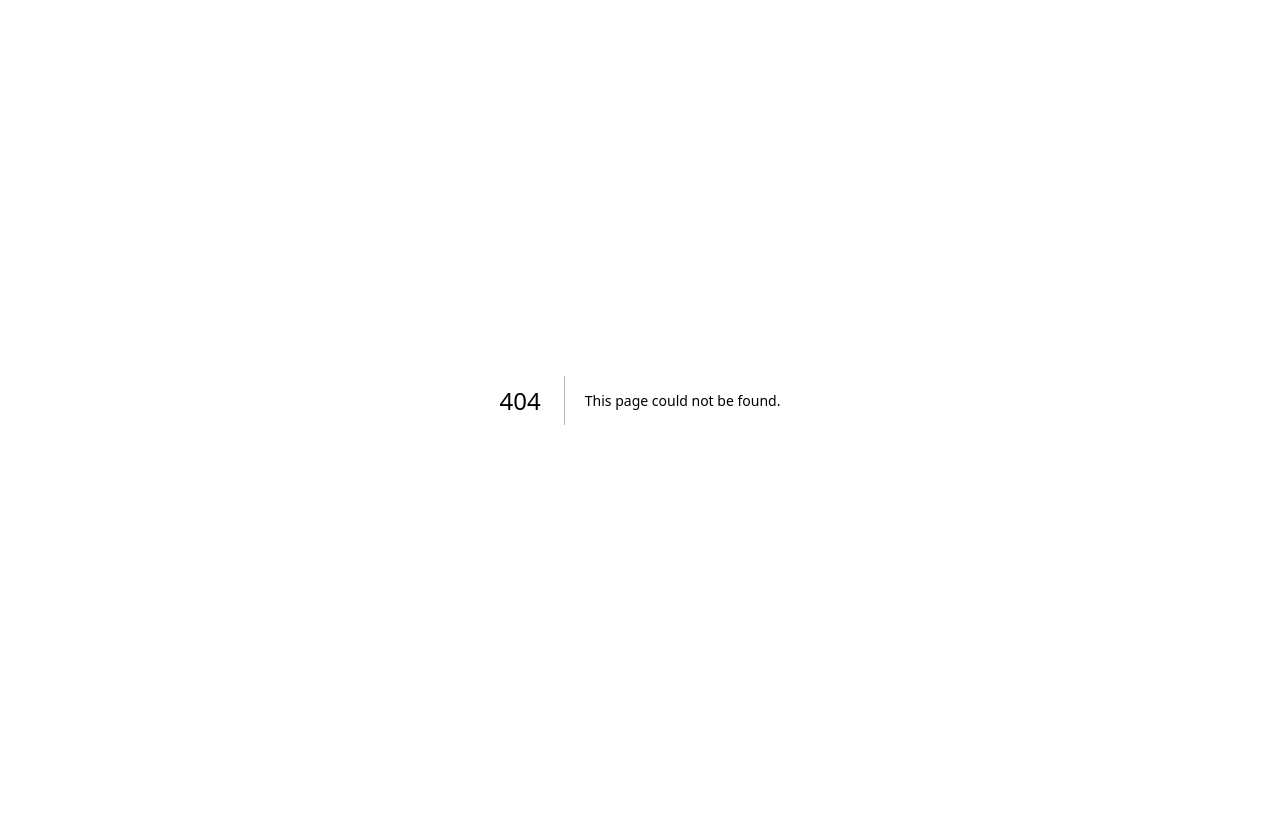
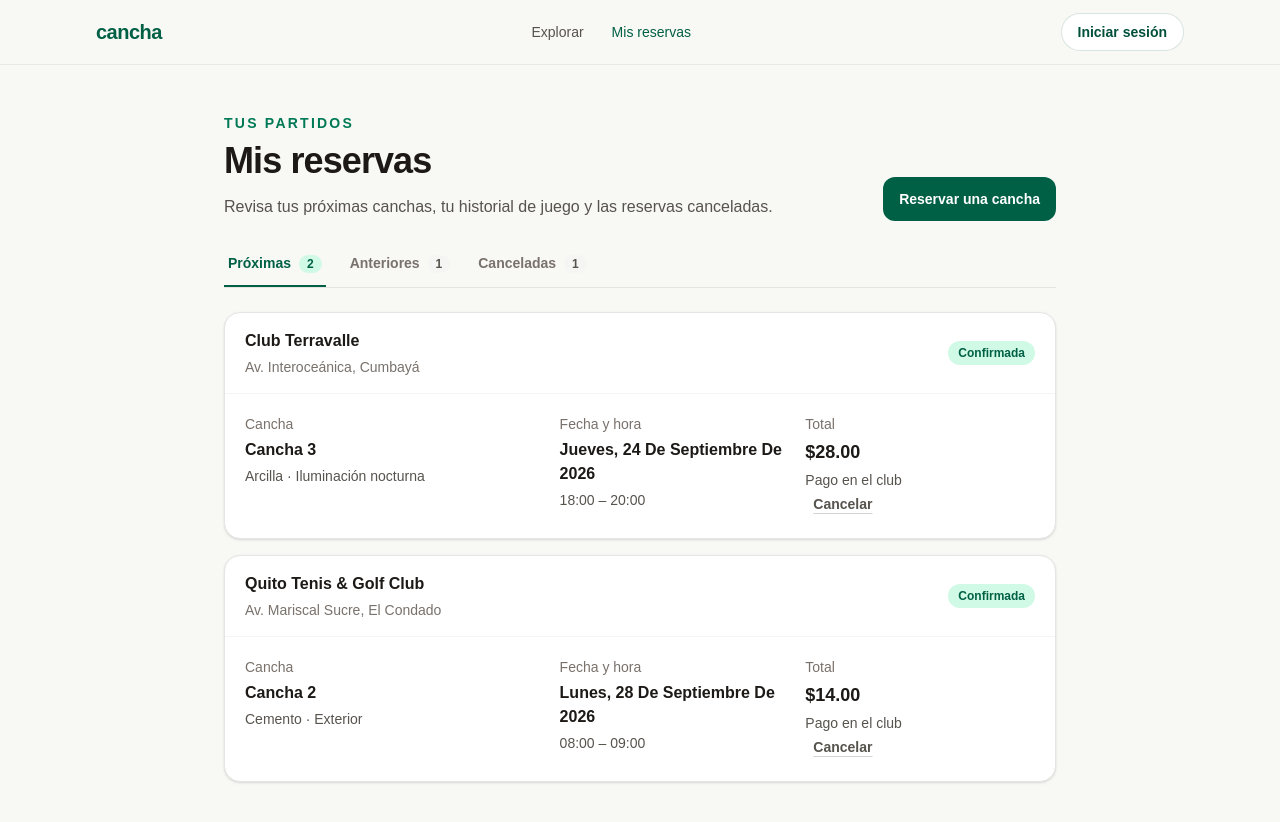
Before and after one commit to fquintanilla/tennis-booking, a Next.js app: page /reservations in a window 1280 px wide. Before the commit this address had no page. Shown: the top 822 px of the page. Before the commit the page ends 800 px from the top, so only its background shows below. Built offline with nearby package versions, Linux system fonts and the light colour scheme.

Commit message:
Create reservations page.

```diff
--- /dev/null
+++ b/src/app/reservations/page.tsx
@@ -0,0 +1,133 @@
+"use client";
+
+import Link from "next/link";
+import { useMemo, useState } from "react";
+
+type ReservationStatus = "confirmed" | "cancelled";
+type ReservationSection = "upcoming" | "past" | "cancelled";
+
+type Reservation = {
+  id: string;
+  club: string;
+  address: string;
+  court: string;
+  surface: string;
+  date: string;
+  startTime: string;
+  endTime: string;
+  price: number;
+  status: ReservationStatus;
+};
+
+const initialReservations: Reservation[] = [
+  { id: "reservation-1", club: "Club Terravalle", address: "Av. Interoceánica, Cumbayá", court: "Cancha 3", surface: "Arcilla · Iluminación nocturna", date: "2026-09-24", startTime: "18:00", endTime: "20:00", price: 28, status: "confirmed" },
+  { id: "reservation-2", club: "Quito Tenis & Golf Club", address: "Av. Mariscal Sucre, El Condado", court: "Cancha 2", surface: "Cemento · Exterior", date: "2026-09-28", startTime: "08:00", endTime: "09:00", price: 14, status: "confirmed" },
+  { id: "reservation-3", club: "Club Rancho San Francisco", address: "Av. Interoceánica, Cumbayá", court: "Cancha 1", surface: "Césped sintético · Exterior", date: "2026-09-18", startTime: "17:00", endTime: "18:00", price: 10, status: "confirmed" },
+  { id: "reservation-4", club: "Club Terravalle", address: "Av. Interoceánica, Cumbayá", court: "Cancha 1", surface: "Arcilla · Exterior", date: "2026-09-16", startTime: "10:00", endTime: "11:00", price: 12, status: "cancelled" },
+];
+
+const today = "2026-09-22";
+const dateFormatter = new Intl.DateTimeFormat("es-EC", { weekday: "long", day: "numeric", month: "long", year: "numeric" });
+
+const sections: { id: ReservationSection; label: string }[] = [
+  { id: "upcoming", label: "Próximas" },
+  { id: "past", label: "Anteriores" },
+  { id: "cancelled", label: "Canceladas" },
+];
+
+function formatDate(date: string) {
+  return dateFormatter.format(new Date(`${date}T12:00:00`)).replace(/^./, (letter) => letter.toUpperCase());
+}
+
+function isInSection(reservation: Reservation, section: ReservationSection) {
+  if (section === "cancelled") return reservation.status === "cancelled";
+  if (reservation.status === "cancelled") return false;
+  return section === "upcoming" ? reservation.date >= today : reservation.date < today;
+}
+
+function statusLabel(reservation: Reservation) {
+  return reservation.status === "cancelled" ? "Cancelada" : reservation.date >= today ? "Confirmada" : "Finalizada";
+}
+
+export default function ReservationsPage() {
+  const [reservations, setReservations] = useState(initialReservations);
+  const [section, setSection] = useState<ReservationSection>("upcoming");
+  const [cancelledReservation, setCancelledReservation] = useState<string | null>(null);
+  const visibleReservations = useMemo(
+    () => reservations.filter((reservation) => isInSection(reservation, section)),
+    [reservations, section],
+  );
+
+  function cancelReservation(id: string) {
+    setReservations((current) => current.map((reservation) => reservation.id === id ? { ...reservation, status: "cancelled" } : reservation));
+    setCancelledReservation(id);
+  }
+
+  return (
+    <div className="min-h-screen bg-[#f8f8f5]">
+      <header className="border-b border-stone-200/80 bg-[#f8f8f5]/95">
+        <div className="mx-auto flex h-16 max-w-6xl items-center justify-between px-5 sm:px-8">
+          <Link className="text-xl font-bold tracking-tight text-emerald-800" href="/">cancha</Link>
+          <nav aria-label="Navegación principal" className="hidden items-center gap-7 text-sm font-medium text-stone-600 sm:flex">
+            <Link className="transition hover:text-emerald-800" href="/clubs">Explorar</Link>
+            <Link aria-current="page" className="text-emerald-800" href="/reservations">Mis reservas</Link>
+          </nav>
+          <Link className="rounded-full border border-emerald-900/15 bg-white px-4 py-2 text-sm font-semibold text-emerald-900 transition hover:bg-emerald-50" href="/login">Iniciar sesión</Link>
+        </div>
+      </header>
+
+      <main className="mx-auto max-w-4xl px-5 py-9 sm:px-8 sm:py-12">
+        <div className="flex flex-col gap-5 sm:flex-row sm:items-end sm:justify-between">
+          <div>
+            <p className="text-sm font-semibold uppercase tracking-[0.16em] text-emerald-700">Tus partidos</p>
+            <h1 className="mt-2 text-3xl font-bold tracking-tight text-stone-900 sm:text-4xl">Mis reservas</h1>
+            <p className="mt-3 max-w-xl leading-7 text-stone-600">Revisa tus próximas canchas, tu historial de juego y las reservas canceladas.</p>
+          </div>
+          <Link className="inline-flex shrink-0 items-center justify-center rounded-xl bg-emerald-800 px-4 py-3 text-sm font-semibold text-white transition hover:bg-emerald-900" href="/clubs">Reservar una cancha</Link>
+        </div>
+
+        {cancelledReservation && (
+          <div className="mt-7 flex items-start justify-between gap-4 rounded-xl border border-emerald-200 bg-emerald-50 px-4 py-3 text-sm text-emerald-950" role="status">
+            <p><span className="font-semibold">Reserva cancelada.</span> El horario vuelve a estar disponible según la política del club.</p>
+            <button aria-label="Cerrar aviso" className="shrink-0 font-semibold text-emerald-800 hover:text-emerald-950" onClick={() => setCancelledReservation(null)} type="button">×</button>
+          </div>
+        )}
+
+        <div className="mt-8 border-b border-stone-200" role="tablist" aria-label="Estado de reservas">
+          <div className="flex gap-5 overflow-x-auto">
+            {sections.map((item) => {
+              const count = reservations.filter((reservation) => isInSection(reservation, item.id)).length;
+              const selected = item.id === section;
+              return <button aria-controls="reservation-list" aria-selected={selected} className={`shrink-0 border-b-2 px-1 pb-3 text-sm font-semibold transition ${selected ? "border-emerald-800 text-emerald-800" : "border-transparent text-stone-500 hover:text-stone-900"}`} key={item.id} onClick={() => setSection(item.id)} role="tab" type="button">{item.label} <span className={`ml-1 rounded-full px-2 py-0.5 text-xs ${selected ? "bg-emerald-100" : "bg-stone-100 text-stone-600"}`}>{count}</span></button>;
+            })}
+          </div>
+        </div>
+
+        <section aria-live="polite" className="mt-6 space-y-4" id="reservation-list" role="tabpanel">
+          {visibleReservations.length ? visibleReservations.map((reservation) => {
+            const canCancel = section === "upcoming" && reservation.status === "confirmed";
+            return (
+              <article className="overflow-hidden rounded-2xl border border-stone-200 bg-white shadow-sm" key={reservation.id}>
+                <div className="border-b border-stone-100 px-5 py-4 sm:flex sm:items-center sm:justify-between sm:gap-4">
+                  <div><h2 className="font-bold text-stone-900">{reservation.club}</h2><p className="mt-1 text-sm text-stone-500">{reservation.address}</p></div>
+                  <span className={`mt-3 inline-flex rounded-full px-2.5 py-1 text-xs font-semibold sm:mt-0 ${reservation.status === "cancelled" ? "bg-stone-100 text-stone-600" : "bg-emerald-100 text-emerald-800"}`}>{statusLabel(reservation)}</span>
+                </div>
+                <div className="grid gap-4 px-5 py-5 sm:grid-cols-[1.3fr_1fr_1fr]">
+                  <div><p className="text-sm text-stone-500">Cancha</p><p className="mt-1 font-semibold text-stone-900">{reservation.court}</p><p className="mt-1 text-sm text-stone-600">{reservation.surface}</p></div>
+                  <div><p className="text-sm text-stone-500">Fecha y hora</p><p className="mt-1 font-semibold capitalize text-stone-900">{formatDate(reservation.date)}</p><p className="mt-1 text-sm text-stone-600">{reservation.startTime} – {reservation.endTime}</p></div>
+                  <div className="flex items-end justify-between gap-4 sm:block"><div><p className="text-sm text-stone-500">Total</p><p className="mt-1 text-lg font-bold text-stone-900">${reservation.price.toFixed(2)}</p><p className="mt-1 text-sm text-stone-600">Pago en el club</p></div>{canCancel && <button className="rounded-lg px-2 py-1 text-sm font-semibold text-stone-600 underline decoration-stone-300 underline-offset-4 transition hover:text-red-700" onClick={() => cancelReservation(reservation.id)} type="button">Cancelar</button>}</div>
+                </div>
+              </article>
+            );
+          }) : (
+            <div className="rounded-2xl border border-dashed border-stone-300 bg-white px-6 py-12 text-center">
+              <p className="text-lg font-bold text-stone-900">No tienes reservas {section === "upcoming" ? "próximas" : section === "past" ? "anteriores" : "canceladas"}.</p>
+              <p className="mt-2 text-sm leading-6 text-stone-600">{section === "upcoming" ? "Encuentra una cancha disponible y agenda tu próximo partido." : "Aquí aparecerán las reservas de este estado."}</p>
+              {section === "upcoming" && <Link className="mt-5 inline-flex rounded-xl bg-emerald-800 px-4 py-3 text-sm font-semibold text-white transition hover:bg-emerald-900" href="/clubs">Explorar clubes</Link>}
+            </div>
+          )}
+        </section>
+      </main>
+    </div>
+  );
+}
```
Also changed, not shown: 1 other file (tests, documents, lock files or other folders).
